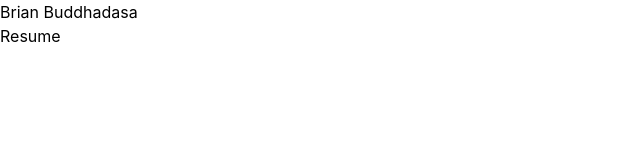
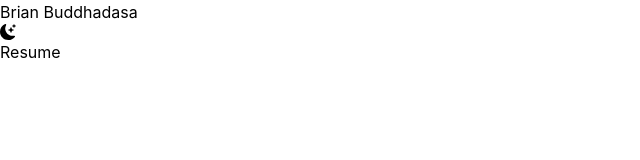
Before and after one commit to brianbud/portfolio, a Next.js app: page / in a window 1280 px wide. Shown: the top 160 px of the page, without its empty margins (0-640 px from the left). Built offline with nearby package versions, Linux system fonts and the light colour scheme.

Commit message:
add darkmode icon

```diff
--- a/pages/index.js
+++ b/pages/index.js
@@ -1,4 +1,5 @@
 import Head from 'next/head';
+import {BsFillMoonStarsFill} from 'react-icons/bs'
 
 export default function Home() {
   return (
@@ -14,7 +15,7 @@ export default function Home() {
           <nav>
             <h1>Brian Buddhadasa</h1>
             <ul>
-              <li></li>
+              <li><BsFillMoonStarsFill/></li>
               <li><a href="#">Resume</a></li>
             </ul>
           </nav>
```
